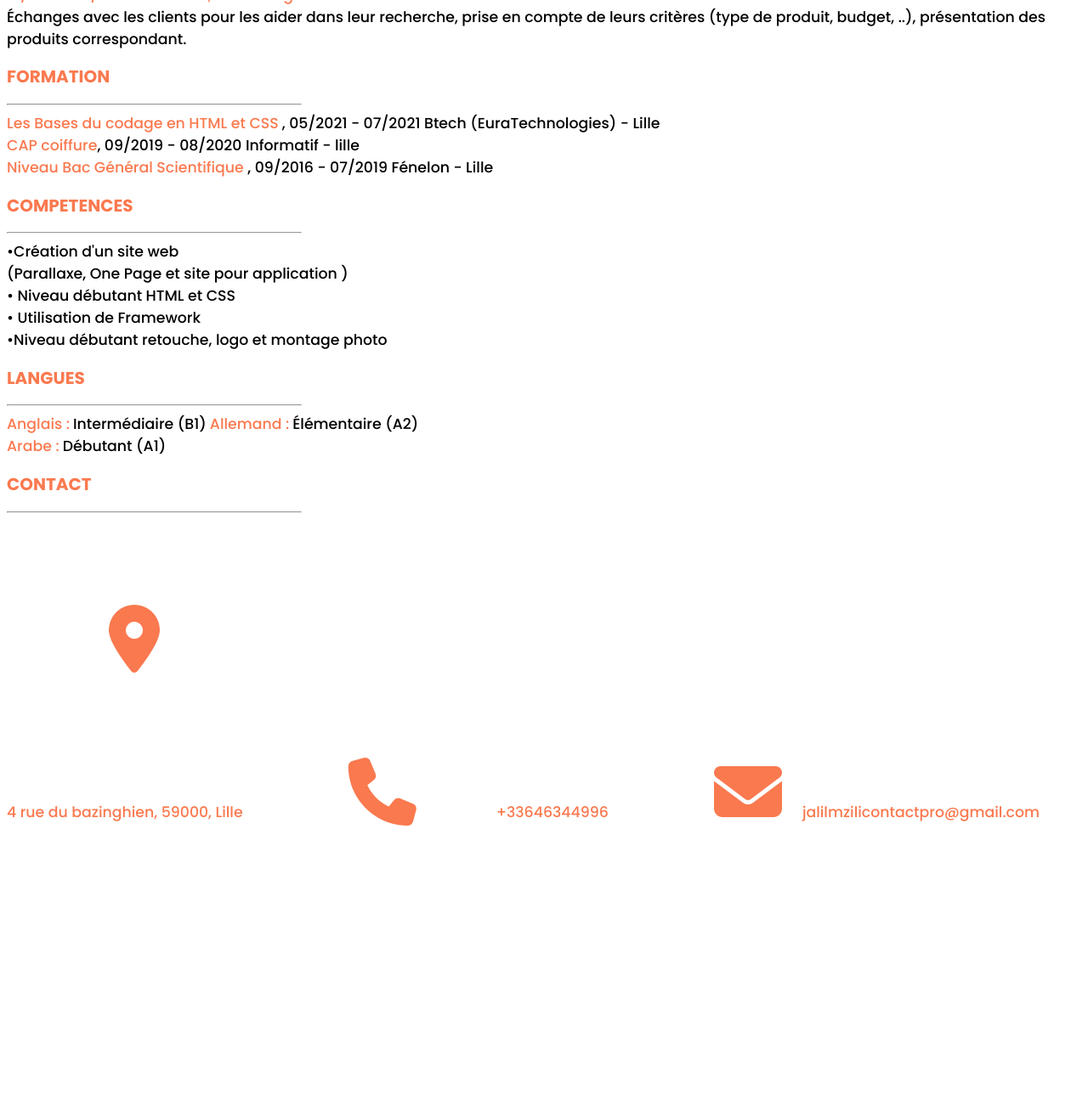
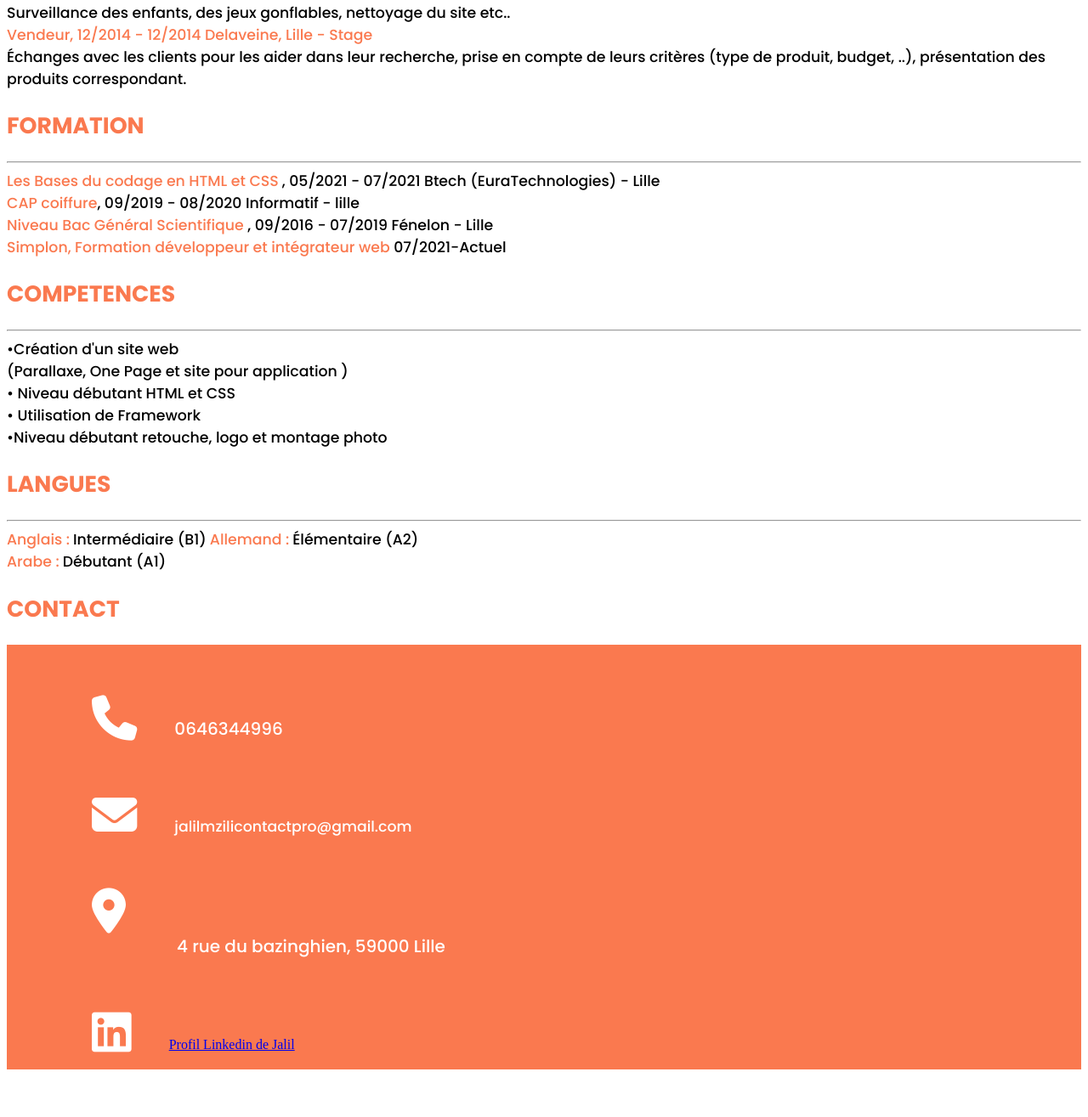
Before and after one commit to Jalilmz/cv, a plain HTML site: page index.html in a window 1280 px wide. Shown: the part 561-1876 px from the top of the page at 85% size. After the commit the page ends 1820 px from the top, so only its background shows below. Drawn offline with Linux system fonts and the light colour scheme; a web font is replaced by a local one.

Commit message:
cv de jalil

```diff
--- a/index.html
+++ b/index.html
@@ -12,11 +12,16 @@
 <link rel="preconnect" href="https://fonts.gstatic.com" crossorigin>
 <link href="https://fonts.googleapis.com/css2?family=Poppins:wght@700&display=swap" rel="stylesheet">
 <script src="https://kit.fontawesome.com/4b201b16cb.js" crossorigin="anonymous"></script>
+<link rel="preconnect" href="https://fonts.googleapis.com">
+<link rel="preconnect" href="https://fonts.gstatic.com" crossorigin>
+<link href="https://fonts.googleapis.com/css2?family=Playfair+Display:ital@1&display=swap" rel="stylesheet">
 
     <title>Document</title>
 </head>
 <body>
+      <header>
     <h1>Jalil Mzili</h1>
+      </header>
       <p>Contrat d'apprentissage Développeur Web</p>
      <div class="trait">
       <hr>
@@ -37,16 +42,16 @@
       </div>
        <p3>Coiffeur, 09/2020 - 08/2021
                 Shampoo, Lille - Contrat d'apprentissage</p3><br>
-         <p2>Évaluation du type et de l'état des cheveux des clients et prise en
+       <p2> Évaluation du type et de l'état des cheveux des clients et prise en
                 compte du résultat souhaité afin de leur proposer les services les
-                mieux adaptés.<br>
+                mieux adaptés.<br></p2>
        <p3> Animateur (Lille plage), 08/2019 - 08/2019
-                Mairie de Lille, Lille</p3>
-                Surveillance des enfants, des jeux gonflables, nettoyage du site
-                etc..
+                Mairie de Lille, Lille</p3><br>
+               <p2>Surveillance des enfants, des jeux gonflables, nettoyage du site
+                etc..</p2> <br>
        <p3>Vendeur, 12/2014 - 12/2014
                 Delaveine, Lille - Stage</p3><br>
-                Échanges avec les clients pour les aider dans leur recherche, prise
+       <p2> Échanges avec les clients pour les aider dans leur recherche, prise
                 en compte de leurs critères (type de produit, budget, ..),
                 présentation des produits correspondant.</p2>
      <h2>FORMATION</h2>
@@ -59,7 +64,12 @@
                         <p3> CAP coiffure</p3>, 09/2019 - 08/2020
                         Informatif - lille <br>
                         <p3> Niveau Bac Général Scientifique</p3> , 09/2016 - 07/2019
-                        Fénelon - Lille</p2>
+                        Fénelon - Lille <br>
+                        <p3> Simplon, Formation développeur et intégrateur web</p3>
+                        07/2021-Actuel
+                  </p2>
+
+
       <h2>COMPETENCES</h2>
       <div class="trait">
                             <hr>
@@ -83,19 +93,34 @@
           <p2> Élémentaire (A2)<br></p2>
           <p3>  Arabe :</p3>
           <p2> Débutant (A1)</p2>
+
       <h2>CONTACT</h2>
-       <div class="trait">
-                        <hr>
+
+ <footer>
+
+
+      <div class="phone" >
+      <i class="fas fa-phone"></i>
+      <p5>0646344996</p5>
       </div>
- <article>
-    <i class="fas fa-map-marker-alt"></i><br>
-          <p4>4 rue du bazinghien, 59000,
-                    Lille</p4>
-    <i class="fas fa-phone"></i>
-          <p5>+33646344996</p5>
+         <div class="mail">
       <i class="fas fa-envelope"></i>
           <p6>jalilmzilicontactpro@gmail.com</p6>
-</article>
+      </div>
+       <div class="num">
+      <i class="fas fa-map-marker-alt"></i><br>
+          <p4>4 rue du bazinghien, 59000 Lille </p4>
+      </div>
+      <div class="lin">
+      <i class="fab fa-linkedin"></i>
+      <a href="https://www.linkedin.com/in/jalil-mzili-ba8308190/">Profil Linkedin de Jalil</a>
+      </div>
+
+
+
+
+
+      </footer>
 
 
 
--- a/style.css
+++ b/style.css
@@ -1,7 +1,9 @@
 body{
   height:2000px;
 
+
 }
+@media only screen and (max-width: 700px){
 
 h1{
   color:#FA794F;
@@ -15,19 +17,10 @@ p{
 
 }
 
-@media screen and (min-width:640px){
-    h1{
-        color:#FA794F;
-        font-family: 'Poppins', sans-serif;
-        font-size:45pt;
-        margin-top:90 px;
 
-        }
-
-  }
 
 .trait{
-width:347px;
+  width:100%;
   background-color:#FA794F;
 
   }
@@ -63,6 +56,7 @@ color:#FA794F;
   font-size:13pt;
   color:#FA794F;
   margin-top:300px;
+  margin-left:15px;
 
 
   }
@@ -90,3 +84,185 @@ color:#FA794F;
   margin-left:20px;
 
   }
+  .lin .fab, .far {
+
+    color:#FA794F;
+  font-size:60pt;
+  margin-top: 100px;
+  margin-left:120px;
+
+         }
+  .lin a{
+    margin-left:85px;
+  }
+
+.fond img{
+
+  margin:none;
+  }
+
+}
+
+@media only screen and (min-width: 900px){
+body{
+  height:1700px;
+
+
+      }
+h1{
+  color:white;
+  font-family: 'Poppins', sans-serif;
+  font-size:45pt;
+  margin-left: 2%;
+ margin-top:10px;
+      }
+ h2{
+   color:#FA794F;
+   font-family: 'Poppins', sans-serif;
+   font-size:20pt;
+
+      }
+ p{
+  font-family: 'Poppins', sans-serif;
+   font-size: 15pt;
+
+    }
+p2{
+   font-size:13pt;
+   font-family: 'Poppins', sans-serif;
+
+        }
+p3{
+  font-family: 'Poppins', sans-serif;
+  font-size:13pt;
+  color:#FA794F;
+
+        }
+ p4{
+
+  font-family: 'Poppins', sans-serif;
+   font-size:15pt;
+   color:white;
+
+   margin-top:50px;
+
+
+
+
+
+
+
+        }
+p5{
+
+   font-family: 'Poppins', sans-serif;
+   font-size:15pt;
+   color:white;
+   margin-top:50px;
+
+
+
+
+
+
+        }
+p6{
+
+
+  font-family: 'Poppins', sans-serif;
+  font-size:13pt;
+  color:white;
+
+
+
+
+
+        }
+
+aside{
+  height:100%;
+  background-color:#FA794F;
+  width: 30%;
+  padding-left: .5rem;
+  margin-left: .5rem;
+  margin-top:-500px;
+
+  float: right;
+  box-shadow: inset 5px 0 5px -5px #29627e;
+  font-style: italic;
+  color: #29627e;
+
+        }
+
+
+header{
+
+  background-color:#FA794F;
+    }
+footer{
+
+  height:500px;
+   background-color:#FA794F;
+    }
+.fa, .fas{
+  color:white;
+  font-size:40pt;
+  margin-top: 170px;
+  margin-left:120px;
+
+        }
+.phone .fa, .fas{
+
+  color:white;
+   font-size:40pt;
+
+   margin-left:100px;
+
+        }
+.mail .fa, .fas{
+
+  color:white;
+  font-size:40pt;
+  margin-top:-1px;
+  margin-left:100px;
+
+        }
+
+.num .fa, .fas{
+
+   color:white;
+   font-size:40pt;
+   margin-top:60px;
+   margin-left:100px;
+
+        }
+.lin .fab, .far {
+
+   color:white;
+   font-size:40pt;
+   margin-top:60px;
+   margin-left:100px;
+
+        }
+ .lin a{
+   margin-left:40px;
+
+
+
+        }
+ p4{
+  margin-left:200px;
+   margin-top:-80px;
+
+
+        }
+p6{
+   margin-left:40px;
+        }
+p5{
+  margin-left:40px;
+
+
+}
+
+  }
```
Also changed, not shown: fleche.png (added), flechee.png (added), 1 other file. Lines whose indentation alone changed are shown as unchanged.
